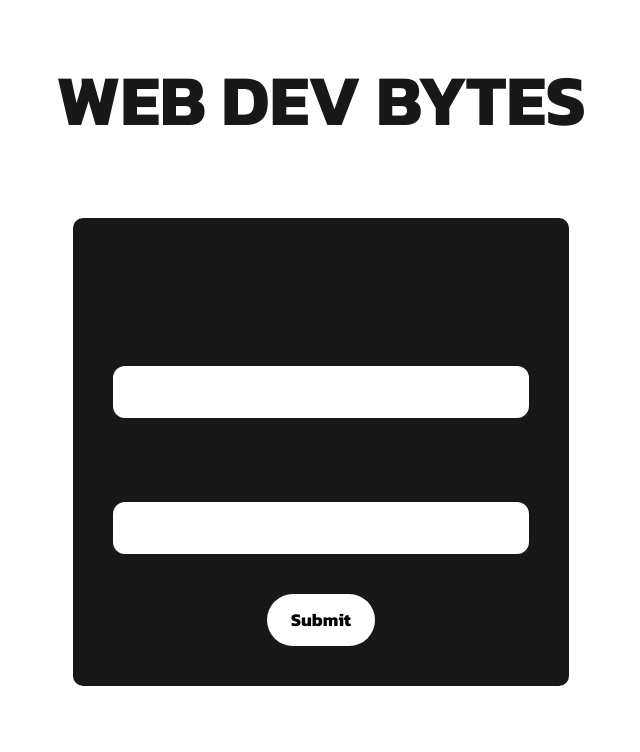
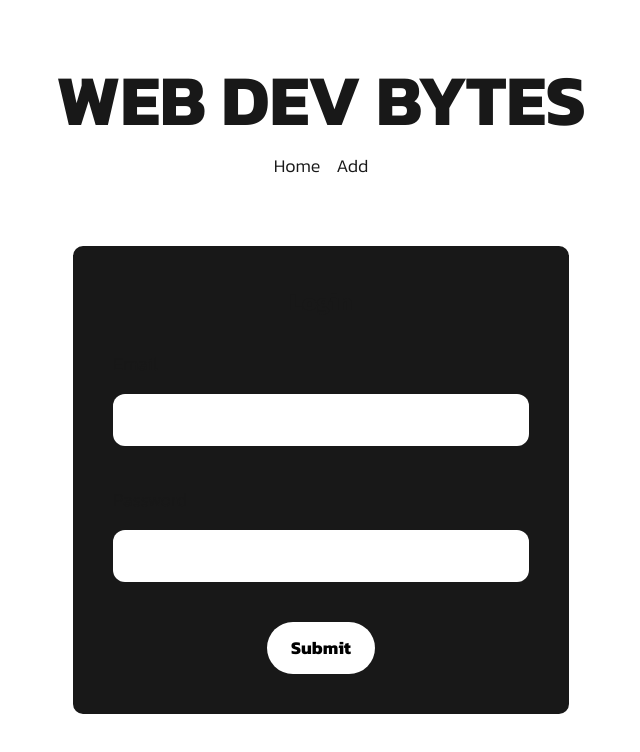
Before and after one commit to himWilde/web-dev-bytes, a Next.js app: page /add in a window 1280 px wide. Shown: the top 752 px of the page, without its empty margins (319-959 px from the left). Built offline with nearby package versions, Linux system fonts and the light colour scheme; no server answers.

Commit message:
Add navigation

```diff
--- a/src/app/add/page.tsx
+++ b/src/app/add/page.tsx
@@ -4,7 +4,6 @@ import { useRef, useEffect } from 'react';
 import EditorJS from '@editorjs/editorjs';
 import EditorConfig from '../config/editor';
 
-import { logout } from '../database/auth';
 import { addByte } from '../database/bytes';
 import { button } from '../styles';
 
@@ -23,11 +22,8 @@ export default function Add () {
     if (outputData) addByte(outputData);
   };
 
-  const handleLogout = () => logout();
-
   return (
     <>
-      <button type="button" className="mb-10" onClick={handleLogout}>Logout</ button>
       <div id="editorjs"></div>
       <button type="button" className={button} onClick={handleAdd}>Add</button>
     </>
--- a/src/app/components/bytes-list.tsx
+++ b/src/app/components/byte-list.tsx
@@ -3,8 +3,9 @@
 import { useRouter } from "next/navigation";
 import { Byte, ByteBlock } from "../types";
 import FormatBlocks from "./format-blocks";
+import { container, card } from "../styles";
 
-export default function BytesList(
+export default function ByteList(
   { bytes }: { bytes: Byte[] }
 ) {
   const router = useRouter();
@@ -14,12 +15,12 @@ export default function BytesList(
   }
 
   return (
-    <div className="grid grid-cols-2 gap-4 sm:grid-cols-3 w-[1020px]">
+    <div className={container}>
       {bytes && bytes.map((byte: Byte) => (
         <div
           key={byte.id}
-          className="p-4 border border-2 border-white rounded-md shadow-sm cursor-pointer"
-          onClick={() => handleClick(byte.slug || '')}
+          className={card}
+          onClick={() => handleClick(byte.slug)}
         >
           {byte.content.blocks.map((block: ByteBlock) => (
             <FormatBlocks key={block.id} block={block} />
--- /dev/null
+++ b/src/app/components/nav.tsx
@@ -0,0 +1,30 @@
+'use client';
+
+import Link from 'next/link';
+import { usePathname } from 'next/navigation';
+import { useUser, logout } from '../database/auth';
+
+export default function Nav() {
+  const user = useUser();
+  const pathname = usePathname();
+  const isView = pathname?.startsWith('/view/');
+
+  const handleEdit = () => {
+    // Add logic to edit the byte
+  };
+
+  const handleLogout = () => {
+    logout();
+  };
+
+  return (
+    <nav className="mb-16">
+      <ul className="flex gap-4">
+        <li><Link href="/">Home</Link></li>
+        <li><Link href="/add">Add</Link></li>
+        {user && isView && <li><button type="button" onClick={handleEdit}>Edit</button></li>}
+        {user && <li><button type="button" onClick={handleLogout}>Logout</button></li>}
+      </ul>
+    </nav>
+  );
+}
--- a/src/app/layout.tsx
+++ b/src/app/layout.tsx
@@ -1,6 +1,8 @@
 import type { Metadata } from "next";
 import { Kanit } from "next/font/google";
 import "./globals.css";
+
+import Nav from "./components/nav";
 import { title, wrapper } from "./styles";
 
 const kanitSans = Kanit({
@@ -26,6 +28,7 @@ export default function RootLayout({
       >
         <div className={wrapper}>
           <h1 className={title}>Web Dev Bytes</h1>
+          <Nav />
           {children}
         </div>
       </body>
--- a/src/app/page.tsx
+++ b/src/app/page.tsx
@@ -1,4 +1,4 @@
-import BytesList from "./components/bytes-list";
+import ByteList from "./components/byte-list";
 import { getBytes } from "./database/bytes";
 import { Byte } from "./types";
 
@@ -6,6 +6,6 @@ export default async function Home() {
   const bytes = await getBytes() as Byte[];
 
   return (
-    <BytesList bytes={bytes} />
+    <ByteList bytes={bytes} />
   );
 }
--- a/src/app/styles.ts
+++ b/src/app/styles.ts
@@ -1,7 +1,9 @@
 export const wrapper: string = 'grid col-span-full justify-items-center p-16';
+export const container: string = 'grid grid-cols-2 gap-4 sm:grid-cols-3 w-[1020px]';
+export const card: string = 'p-4 border border-2 border-white rounded-md shadow-sm cursor-pointer';
 export const title: string = 'font-(family-name:--font-kanit-sans) text-7xl font-bold mb-4 uppercase';
 export const subTitle: string = 'text-center text-2xl font-bold mb-8';
-export const form: string = 'w-[500px] rounded-xl border-2 border-white p-10 mt-16 dot-shadow bg-[#181818]';
+export const form: string = 'w-[500px] rounded-xl border-2 border-white p-10 dot-shadow bg-[#181818]';
 export const label: string = 'w-full mb-4 inline-block';
 export const input: string = 'text-black w-full mb-10 p-3 rounded-xl bg-white';
 export const button: string = 'rounded-full bg-white text-black pt-3 pb-3 pl-6 pr-6 font-bold block mx-auto';
--- a/src/app/view/[id]/page.tsx
+++ b/src/app/view/[id]/page.tsx
@@ -6,7 +6,7 @@ export default async function View({ params }: { params: { id: string } }) {
   const byte = await getByte(params.id);
 
   return (
-    <div className="grid grid-cols-2 gap-4 sm:grid-cols-3 w-[1020px]">
+    <div className="w-[720px]">
       {byte && byte.content.blocks.map((block: ByteBlock) => (
         <FormatBlocks key={block.id} block={block} />
       ))}
```
